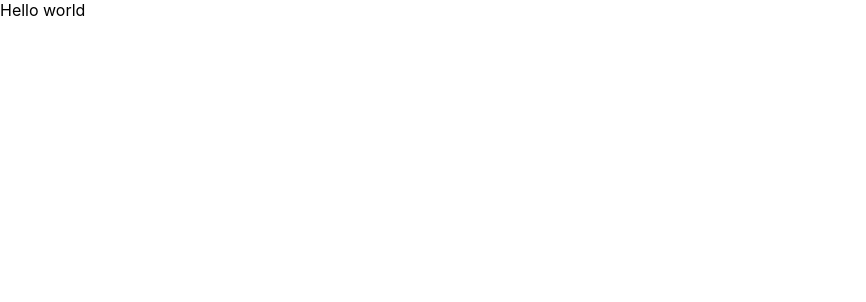
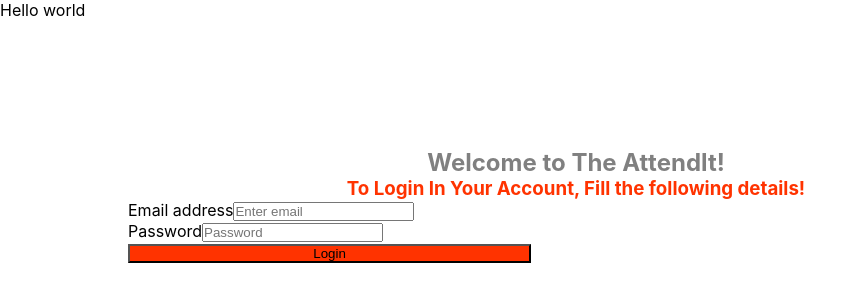
Before and after one commit to Attendlt/Admin-Attendlt, a React (Create React App) app: page / in a window 1280 px wide. Shown: the top 302 px of the page, without its empty margins (0-866 px from the left). Built offline with nearby package versions, Linux system fonts and the light colour scheme.

Commit message:
signin added

```diff
--- a/package.json
+++ b/package.json
@@ -12,8 +12,10 @@
     "prop-types": "^15.7.2",
     "ra-data-json-server": "^3.13.2",
     "react": "^17.0.1",
+    "react-bootstrap": "^1.5.2",
     "react-dom": "^17.0.1",
     "react-scripts": "4.0.3",
+    "react-social-icons": "^4.1.0",
     "uuid": "^8.3.2",
     "web-vitals": "^1.0.1"
   },
--- a/src/App.js
+++ b/src/App.js
@@ -1,7 +1,8 @@
 import React from "react";
+import Signin from "./Pages/Signin.js";
 
 function App() {
-  return <div>Hello world</div>;
+  return <div>Hello world <Signin/></div>;
 }
 
 export default App;
--- /dev/null
+++ b/src/Pages/Signin.js
@@ -0,0 +1,74 @@
+import React, { useState } from "react";
+// import { auth } from "../firebase";
+import { Form, Button } from "react-bootstrap";
+
+function Signin() {
+  const [email, setEmail] = useState("");
+  const [password, setPassword] = useState("");
+
+  const handleSubmit = async (e) => {
+    e.preventDefault();
+    if (email && password) {
+    //   await auth
+    //     .signInWithEmailAndPassword(email, password)
+    //     .then(async (authUser) => {
+    //       if (authUser) {
+            console.log("Login Successful!!");
+    //       }
+    //     })
+    //     .catch((err) => console.log(err));
+    }
+  };
+
+  return (
+    <div className="poster-signin">
+      <div className="container mt-4" style={{ width: "70%", padding: "10%" }}>
+          <div className="form">
+        <h2
+          style={{ color: "grey", textAlign: "center", textDecoration: "bold" }}
+        >
+          Welcome to The Attendlt!
+        </h2>
+        <h3
+          style={{
+            color: "#ff3300",
+            textAlign: "center",
+            textDecoration: "bold",
+          }}
+        >
+          To Login In Your Account, Fill the following details!
+        </h3>
+        <Form onSubmit={handleSubmit} className="form">
+          <Form.Group>
+            <Form.Label>Email address</Form.Label>
+            <Form.Control
+              type="email"
+              placeholder="Enter email"
+              value={email}
+              onChange={(e) => setEmail(e.target.value)}
+            />
+          </Form.Group>
+
+          <Form.Group>
+            <Form.Label>Password</Form.Label>
+            <Form.Control
+              type="password"
+              placeholder="Password"
+              value={password}
+              onChange={(e) => setPassword(e.target.value)}
+            />
+          </Form.Group>
+          <Button
+            type="submit"
+            style={{ width: "45%", background: "#ff3300" }}
+          >
+            Login
+          </Button>
+        </Form>
+      </div>
+      </div>
+    </div>
+  );
+}
+
+export default Signin;
```
Also changed, not shown: src/Pages/Signin.css (added), 1 other file (tests, documents, lock files or other folders).
